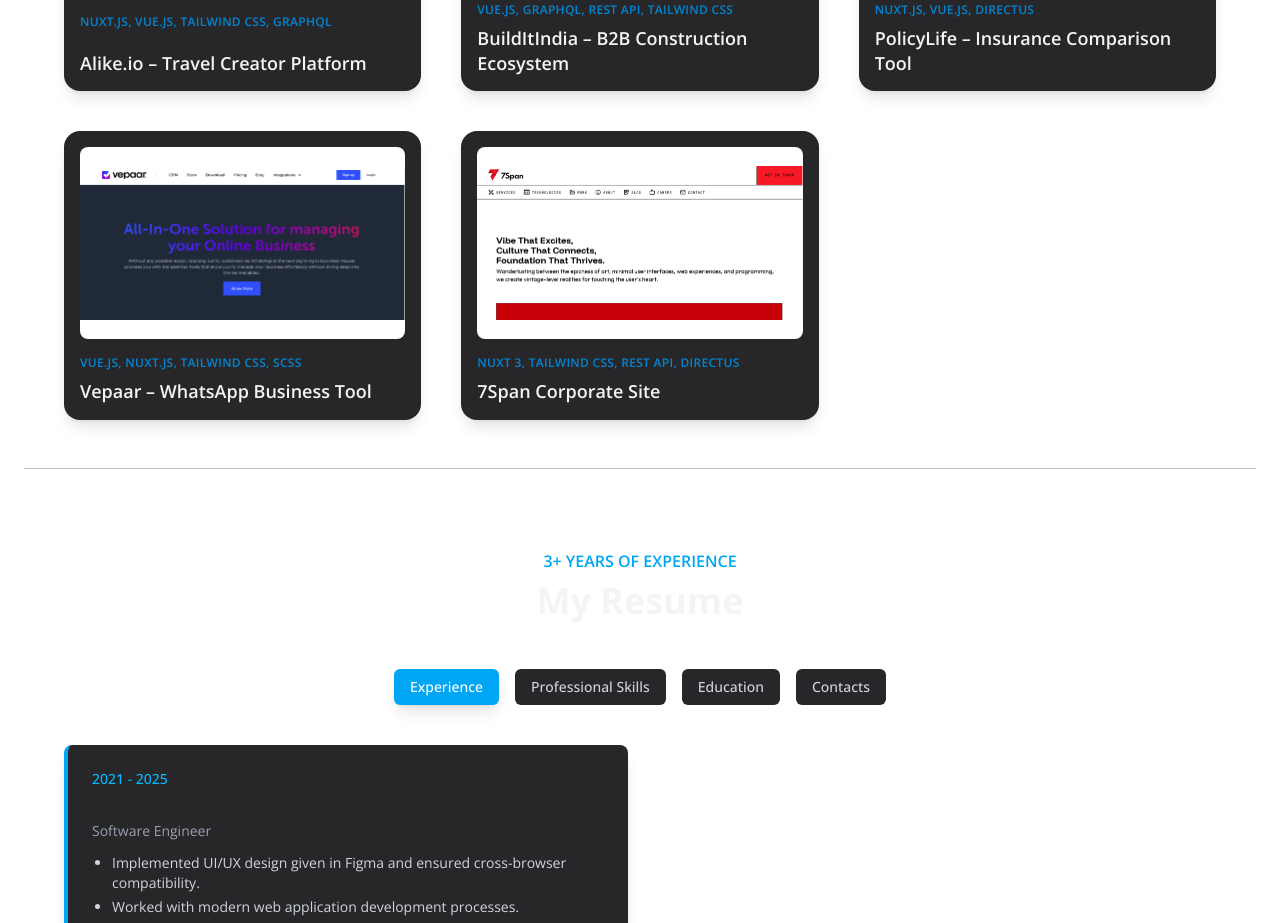
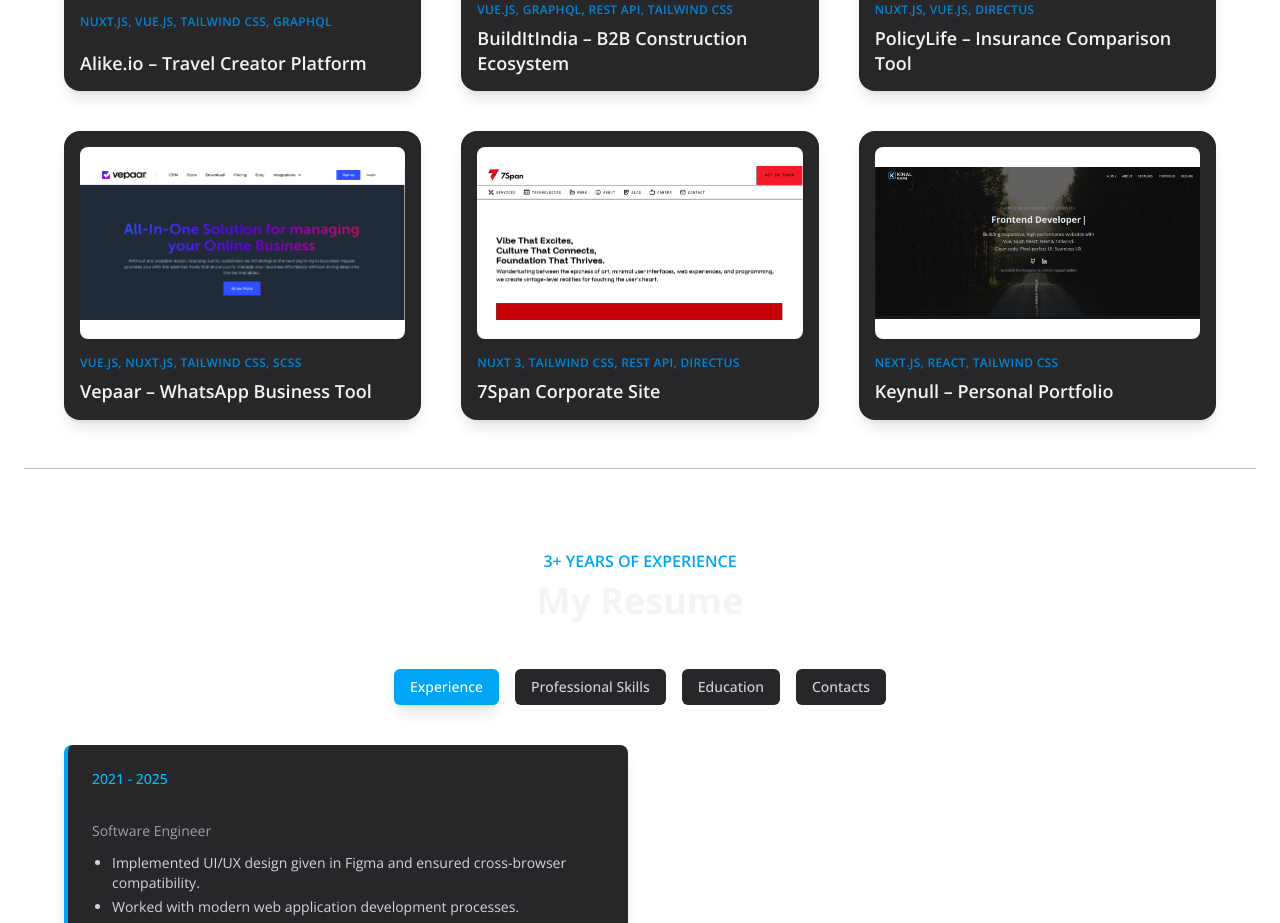
Before and after one commit to KinalRami/portfolio, a Next.js app: page / in a window 1280 px wide. Shown: the part 2180-3103 px from the top of the page. Built offline with nearby package versions, Linux system fonts and the light colour scheme.

Commit message:
Add portfolio in projects

```diff
--- a/src/components/Hero.jsx
+++ b/src/components/Hero.jsx
@@ -76,7 +76,11 @@
 
       {/* Scroll Down Arrow */}
       <Link
-        href="#about"
+        href="#"
+        onClick={(e) => {
+          e.preventDefault();
+          document.getElementById("about")?.scrollIntoView({ behavior: "smooth" });
+        }}
         className="absolute bottom-1 w-10 left-[calc(50%-6px)] md:left-[calc(50%-10px)] transform -translate-x-1/2 z-20 flex flex-col items-center group animate-bounce"
       >
         <span className="text-[10px] md:text-xs [writing-mode:vertical-rl] text-gray-300 group-hover:text-white uppercase tracking-widest">
--- a/src/components/Projects.jsx
+++ b/src/components/Projects.jsx
@@ -45,6 +45,14 @@
       tech: ['Nuxt 3', 'Tailwind CSS', 'REST API', 'Directus'],
       liveUrl: 'https://7span.com',
     },
+    {
+      title: 'Keynull – Personal Portfolio',
+      description:
+        'A modern personal portfolio built with Next.js and Tailwind CSS. Designed and developed to showcase projects and experience in a clean, responsive layout.',
+      image: '/images/keynull.png',
+      tech: ['Next.js', 'React', 'Tailwind CSS'],
+      liveUrl: 'https://keynull.vercel.app/',
+    }
   ];
 
   return (
```
Also changed, not shown: public/images/keynull.png (added).
